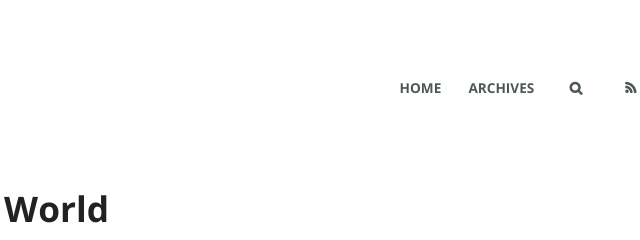
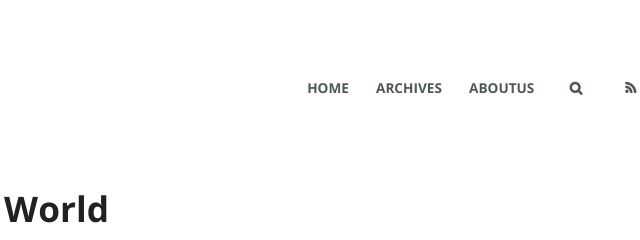
Before and after one commit to mtbaobab/mtbaobab.github.io, a plain HTML site: page 2017/04/14/hello-world/index.html in a window 1280 px wide. Shown: the top 240 px of the page, 466-1106 px from the left. Drawn offline with nearby package versions, Linux system fonts and the light colour scheme.

Commit message:
Site updated: 2017-04-16 23:36:53

```diff
--- a/2017/04/14/hello-world/index.html
+++ b/2017/04/14/hello-world/index.html
@@ -37,7 +37,7 @@
 	</h1>
 	<nav class="nav">
 		<ul>
-			<li><a href="/">Home</a></li><li><a href="/archives">Archives</a></li>
+			<li><a href="/">Home</a></li><li><a href="/archives">Archives</a></li><li><a href="/aboutus">AboutUs</a></li>
 			<li><a id="nav-search-btn" class="nav-icon" title="Search"></a></li>
 			<li><a href="/atom.xml" id="nav-rss-link" class="nav-icon" title="RSS Feed"></a></li>
 		</ul>
```
Also changed, not shown: archives/2017/04/index.html (+1 -1 lines), archives/2017/index.html (+1 -1 lines), archives/index.html (+1 -1 lines), index.html (+1 -1 lines).
